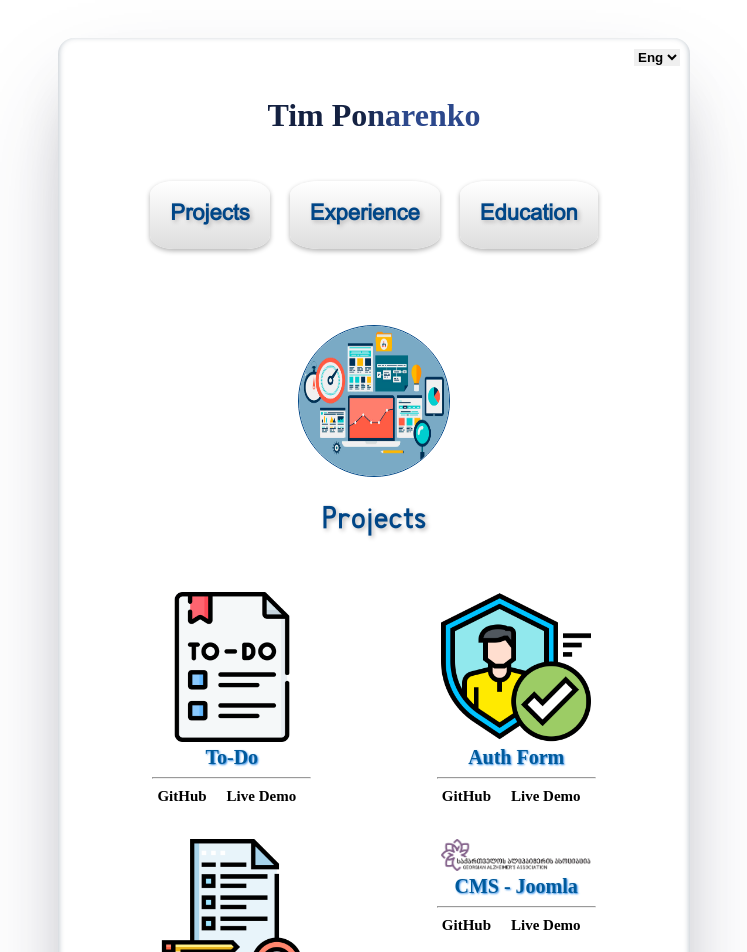
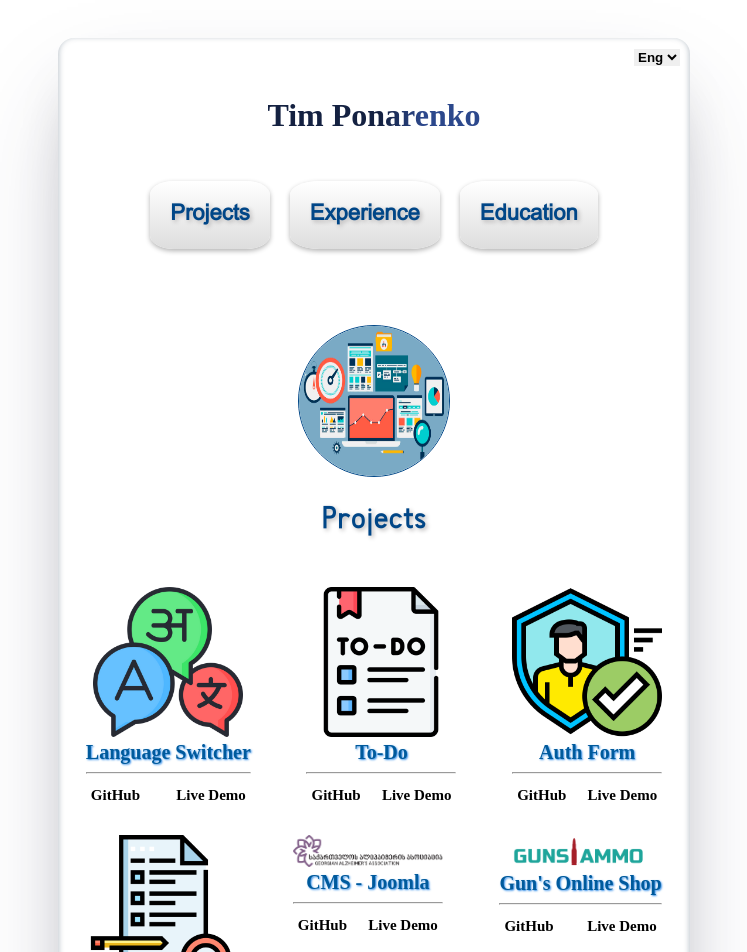
Before and after one commit to bladwing/TimPonarenkoPortfolio, a React (Create React App) app: page / in a window 1280 px wide. Shown: the top 952 px of the page, without its empty margins (266-1013 px from the left). Built offline with nearby package versions, Linux system fonts and the light colour scheme.

Commit message:
change style for experince

```diff
--- a/public/locales/en/translation.json
+++ b/public/locales/en/translation.json
@@ -5,5 +5,6 @@
     "Education": "Education"
   },
 
-  "TitleName": "Tim Ponarenko"
+  "TitleName": "Tim Ponarenko",
+  "Certificate": "Certificate"
 }
--- a/public/locales/ge/translation.json
+++ b/public/locales/ge/translation.json
@@ -4,5 +4,7 @@
     "Experience": "გამოცდილება",
     "Education": "განათლება"
   },
-  "TitleName": "ტიმ პონარენკო"
+
+  "TitleName": "ტიმ პონარენკო",
+  "Certificate": "სერტიფიკატი"
 }
--- a/src/components/Education.jsx
+++ b/src/components/Education.jsx
@@ -26,7 +26,7 @@
                 target="blank"
                 className="certLink"
               >
-                <button className="certificateButton">სერტიფიკატი</button>
+                <button className="certificateButton">{t("Certificate")}</button>
               </a>
               <hr />
             </div>
--- a/src/components/projects/project.scss
+++ b/src/components/projects/project.scss
@@ -4,13 +4,15 @@
   flex-wrap: wrap;
   justify-content: space-between;
   margin: 2% auto;
-  width: 90%;
 }
 .ProjectCard {
-  margin: 0 auto;
-  padding: 3%;
+  margin: 1% auto;
+  padding: 1%;
+  transition: 1000ms;
+  border-radius: 10px;
 }
 .ProjectCard:hover {
+  transition: 400ms;
   box-shadow: rgba(50, 50, 93, 0.25) 0px 6px 12px -2px, rgba(0, 0, 0, 0.3) 0px 3px 7px -3px;
 }
 .projectImg {
@@ -27,13 +29,15 @@
 }
 .projectButton {
   text-align: center;
+  display: flex;
+  justify-content: space-between;
 }
 .projectButton a {
   text-decoration: none;
-  margin-right: 10px;
   color: black;
   font-weight: 700;
   padding: 5px;
+  transition: 800ms;
   font-size: 15px;
 }
 .projectButton a:hover {
--- a/src/utils/projects.json
+++ b/src/utils/projects.json
@@ -1,4 +1,12 @@
 [
+  {
+    "ProjectName": "Language Switcher",
+    "github": "https://github.com/bladwing/LanguageSwitcher",
+    "LiveDemo": "https://geolanguageswitcher.netlify.app/",
+    "imageLink": "img/languageSwitcher.png",
+    "alt": "{No Logo}",
+    "id": 3
+  },
     {
       "ProjectName": "To-Do",
       "github": "https://github.com/bladwing/ol-academy-ponarenko-react-todo",
@@ -32,10 +40,10 @@
       "id": 3
     },
     {
-      "ProjectName": "Language Switcher",
-      "github": "https://github.com/bladwing/LanguageSwitcher",
-      "LiveDemo": "https://geolanguageswitcher.netlify.app/",
-      "imageLink": "img/languageSwitcher.png",
+      "ProjectName": "Gun's Online Shop",
+      "github": "https://github.com/bladwing/gun69",
+      "LiveDemo": "https://guns69.herokuapp.com/",
+      "imageLink": "img/guns.png",
       "alt": "{No Logo}",
       "id": 3
     }
```
Also changed, not shown: public/img/guns.png (added).
